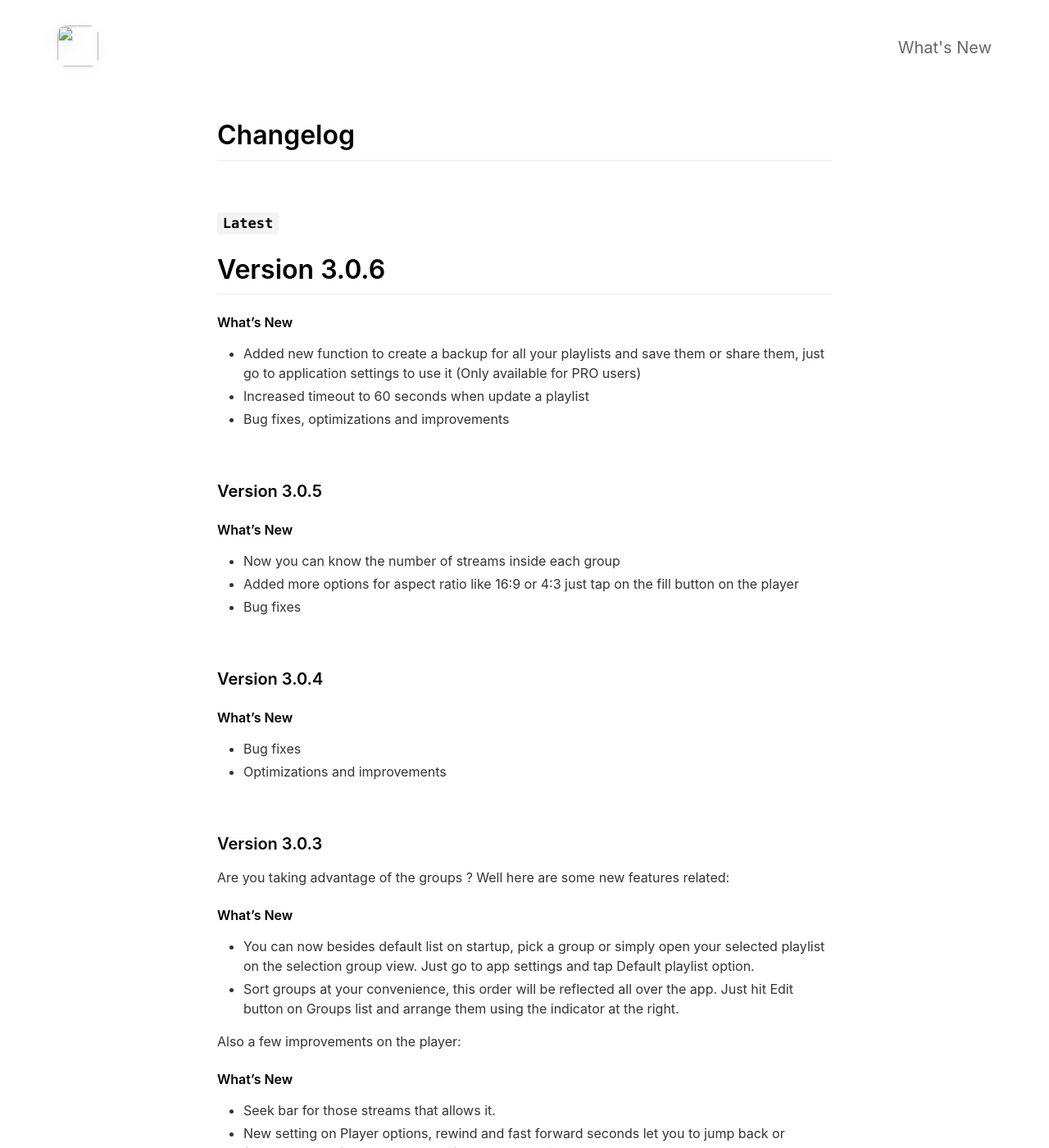
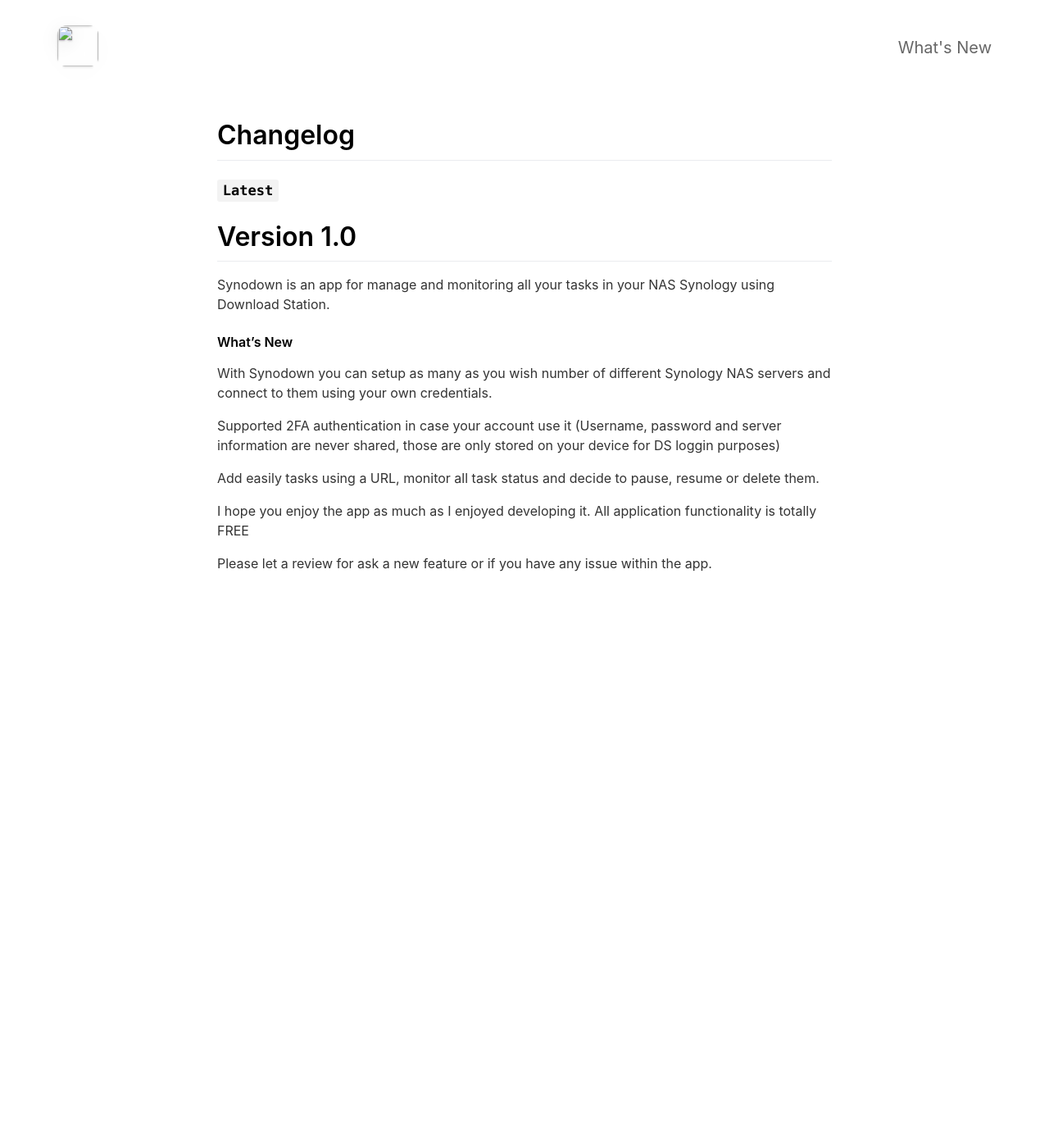
Before and after one commit to garanda21/synodown-page, a Jekyll site: the page built from _pages/changelog.md, in a window 1280 px wide and 1400 px high. Shown: the whole window at 82% size. Built offline with Jekyll 4.4.1, drawn with Linux system fonts in a browser that asks for light colours; nearby versions of some CDN libraries; some of the changed text lies outside the part shown.

Commit message:
Fixed changelog and privacy

```diff
--- a/_config.yml
+++ b/_config.yml
@@ -54,6 +54,11 @@ features                                  :
   - title                                 : Filter
     description                           : Filter your tasks according to its status
     fontawesome_icon_name                 : filter
+
+  - title                                 : Dark mode
+    description                           : A native dark mode experience use it automatically starting iOS 13.
+    fontawesome_icon_name                 : moon
+
 
 
 
--- a/_pages/changelog.md
+++ b/_pages/changelog.md
@@ -6,106 +6,16 @@ include_in_header: true
 
 # Changelog
 
-<br>
+### `Latest`
+# **Version 1.0**
+Synodown is an app for manage and monitoring all your tasks in your NAS Synology using Download Station.
+#### What's New
+With Synodown you can setup as many as you wish number of different Synology NAS servers and connect to them using your own credentials.
 
-### `Latest`
-# **Version 3.0.6**
-#### What's New
-- Added new function to create a backup for all your playlists and save them or share them, just go to application settings to use it (Only available for PRO users)
-- Increased timeout to 60 seconds when update a playlist
-- Bug fixes, optimizations and improvements
+Supported 2FA authentication in case your account use it (Username, password and server information are never shared, those are only stored on your device for DS loggin purposes)
 
-<br>
+Add easily tasks using a URL, monitor all task status and decide to pause, resume or delete them.
 
-### **Version 3.0.5**
-#### What's New
-- Now you can know the number of streams inside each group
-- Added more options for aspect ratio like 16:9 or 4:3 just tap on the fill button on the player
-- Bug fixes
+I hope you enjoy the app as much as I enjoyed developing it. All application functionality is totally FREE
 
-<br>
-
-### **Version 3.0.4**
-#### What's New
-- Bug fixes
-- Optimizations and improvements
-
-<br>
-
-### **Version 3.0.3**
-Are you taking advantage of the groups ? Well here are some new features related:
-
-#### What's New
-- You can now besides default list on startup, pick a group or simply open your selected playlist on the selection group view. Just go to app settings and tap Default playlist option.
-- Sort groups at your convenience, this order will be reflected all over the app. Just hit Edit button on Groups list and arrange them using the indicator at the right.
-
-Also a few improvements on the player:
-
-#### What's New
-- Seek bar for those streams that allows it.
-- New setting on Player options, rewind and fast forward seconds let you to jump back or forward on the full screen player if stream allows it.
-- Improvements for accessibility VoiceOver on full screen player.
-
-For iOS 13 users we added a couple of quick actions to open groups or favorites, simply use 3D Touch (if available) or long press over playlist name to open it.
-
-As usual beyond these major new features and thanks to your reviews and comments Cloud Stream also include a handful of important bug fixes and enhancements.
-
-<br>
-
-### **Version 3.0.2**
-We hear your feedback and reviews, and that is why we have made slight changes on player.
-#### What's New
-- Player is now always full screen
-- Now you can open your stream list directly from full screen by tapping on the list button or by swiping left
-- You can filter by favorites also on the full-screen list
-- For comfort now you can close player by swiping down with your finger
-- Added a loading buffer indicator when streams are loading
-
-<br>
-
-### **Version 3.0.1**
-#### What's New
-- Now you can know the number of streams inside each group
-- Added more options for aspect ratio like 16:9 or 4:3 just tap on the fill button on the player
-- Bug fixes
-
-<br>
-
-### **Version 3.0**
-Welcome to the all-new Cloud Stream!
-It took several months of tremendous effort to redesign Cloud Stream from scratch and bring the best playback experience for everyone, but finally is here!!
-
-This is the biggest update since Cloud Stream first release, and this are some of the new big changes
-#### What's New
-• New Design
-New impressively simpler, effortless and modern design.
-
-• Enjoy Dark Mode
-A native dark mode experience, switch modes or use it automatically on iOS 13.
-
-• Playlist with icons or avatars
-Personalize your playlists and streams with hundreds of preset icons or even you can use your own images.
-
-• Customize appearance
-Choose your own style customizing the interface colors according to your mood.
-
-• Sync of playlists on all your iOS devices
-Keep up to date all your playlists on all your devices through iCloud synchronization
-
-• Groups management
-Create, edit, delete and manage all your streams inside practical groups
-
-• Widget
-New widget for access to your favorite playlists or streams directly from your home screen.
-
-• Drag and drop
-From your iPad import easily your playlists, simply drag and drop a file or URL directly to the app.
-
-Beyond these major new features and thanks to your reviews and comments Cloud stream also include a handful of important bug fixes and enhancements:
-
-- Drop support to iOS 10
-- Increase application performance
-- Drop support to W3U playlists (Wiseplay)
-- Some of new features require iOS 13, please update your devices to the latest iOS version if you want to receive further updates and enhancements.
-
-<br>
+Please let a review for ask a new feature or if you have any issue within the app.
```
Also changed, not shown: _pages/privacypolicy.md (+8 -10 lines).
